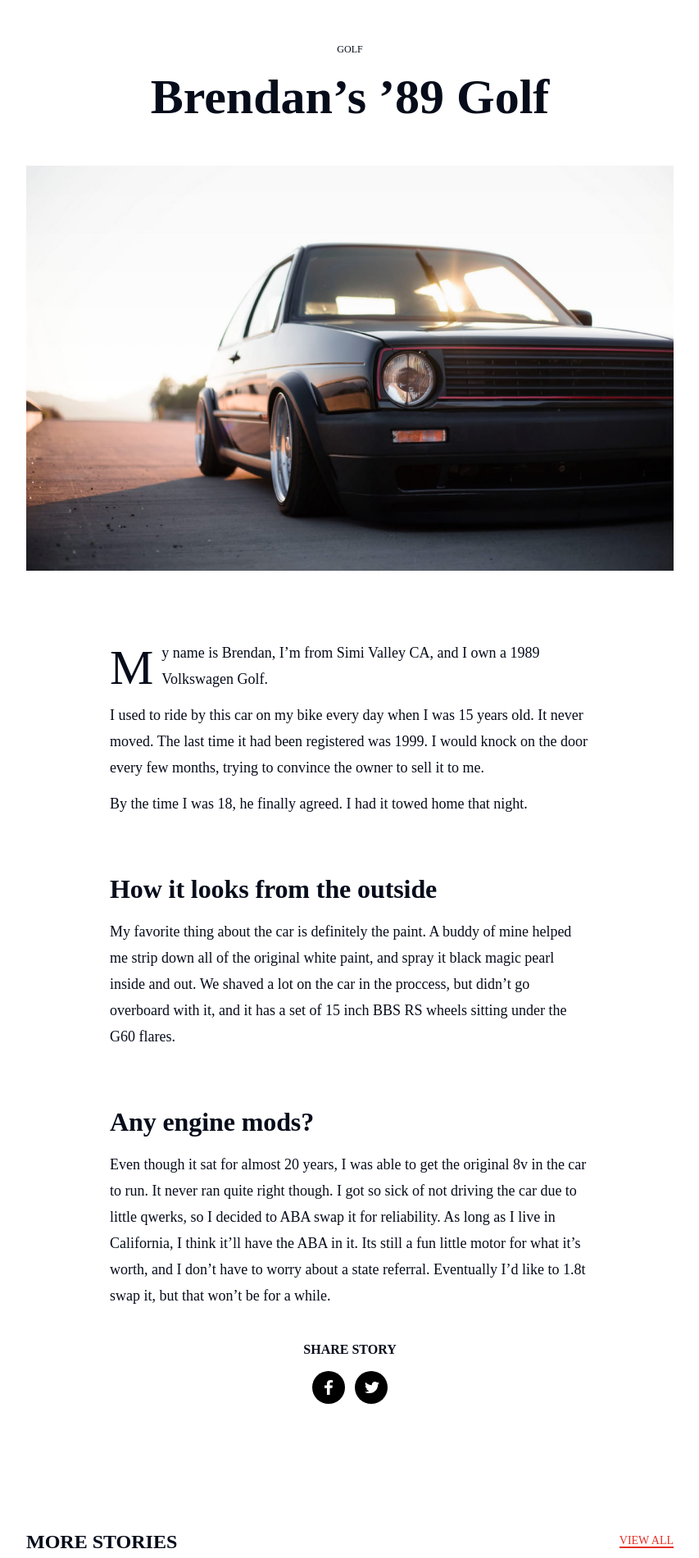
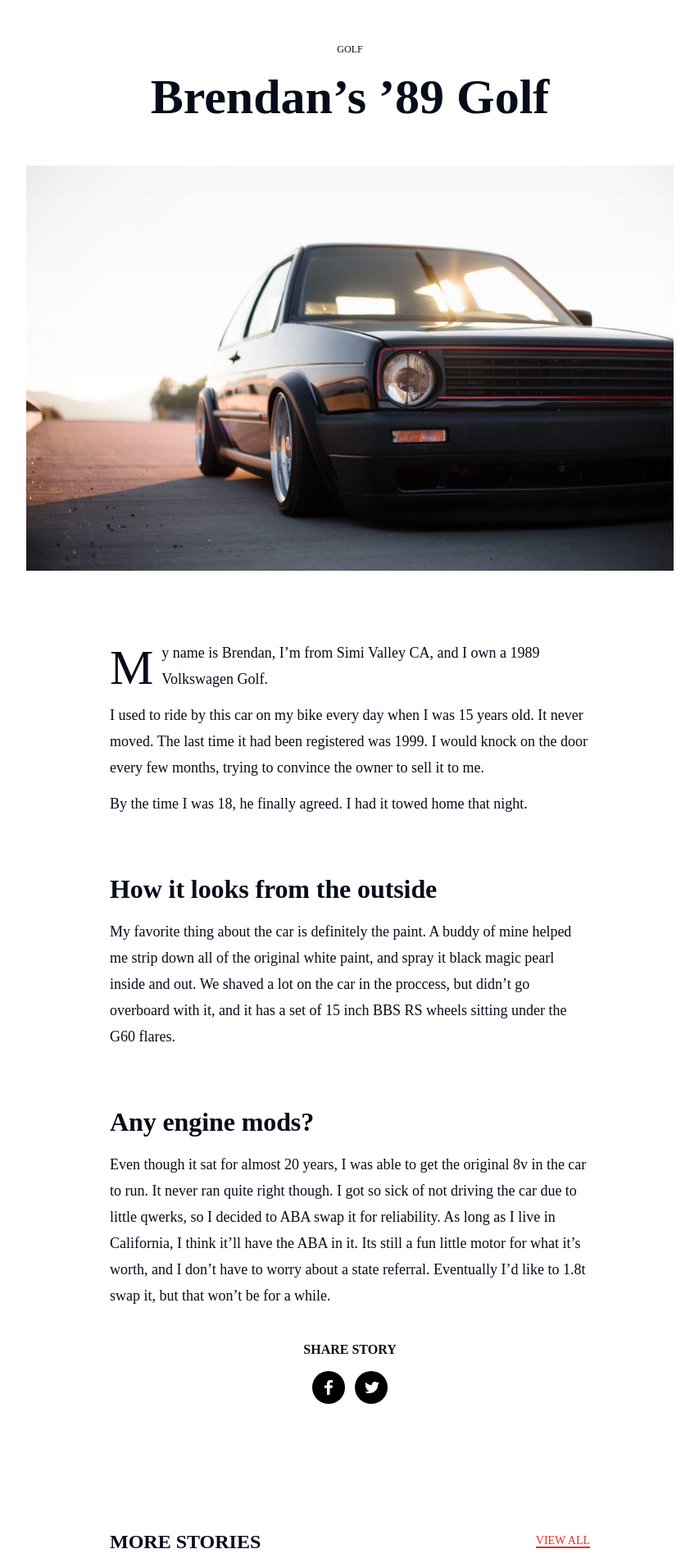
Before and after one commit to byvasco/mk2swag.com, a Jekyll site: the page built from collections/_stories/2019-09-21-brendans-89-golf.markdown, in a window 1280 px wide. Shown: the part 202-2102 px from the top of the page at 82% size, without its empty margins (213-1066 px from the left). Built offline with Jekyll 4.4.1, drawn with Linux system fonts in a browser that asks for light colours; grey boxes are pictures that could not be loaded.

Commit message:
Updates Story

```diff
--- a/_layouts/story.html
+++ b/_layouts/story.html
@@ -43,12 +43,13 @@
 </footer>
 
 <section class="more-stories">
-  <div class="container-narrow">
+  <div class="container">
     <header class="section-header">
       <h5 class="title-5">More Stories</h5>
       <a href="/stories" class="button-text accent underlined">View All</a>
     </header>
 
+    <div class="stories grid">
       {% if page.next.title %}
         {% assign story = page.next %}
         {% include cards/story-preview.html %}
@@ -65,4 +66,5 @@
         {% include cards/story-preview.html %}
       {% endif %}
     </div>
+  </div>
 </section>
--- a/_sass/2-components/pages/story/_more.scss
+++ b/_sass/2-components/pages/story/_more.scss
@@ -8,6 +8,21 @@
 
   .section-header {
     padding: 28px 0;
+    max-width: 586px;
+    margin: auto;
     @include flex(space-between, center);
   }
+
+  .stories {
+    grid-gap: 0;
+    justify-content: center;
+  }
+
+  @include mq-after(medium) {
+    padding-bottom: 160px;
+
+    .stories {
+      @include grid(1fr 1fr);
+    }
+  }
 }
```
Lines whose indentation alone changed are shown as unchanged.
